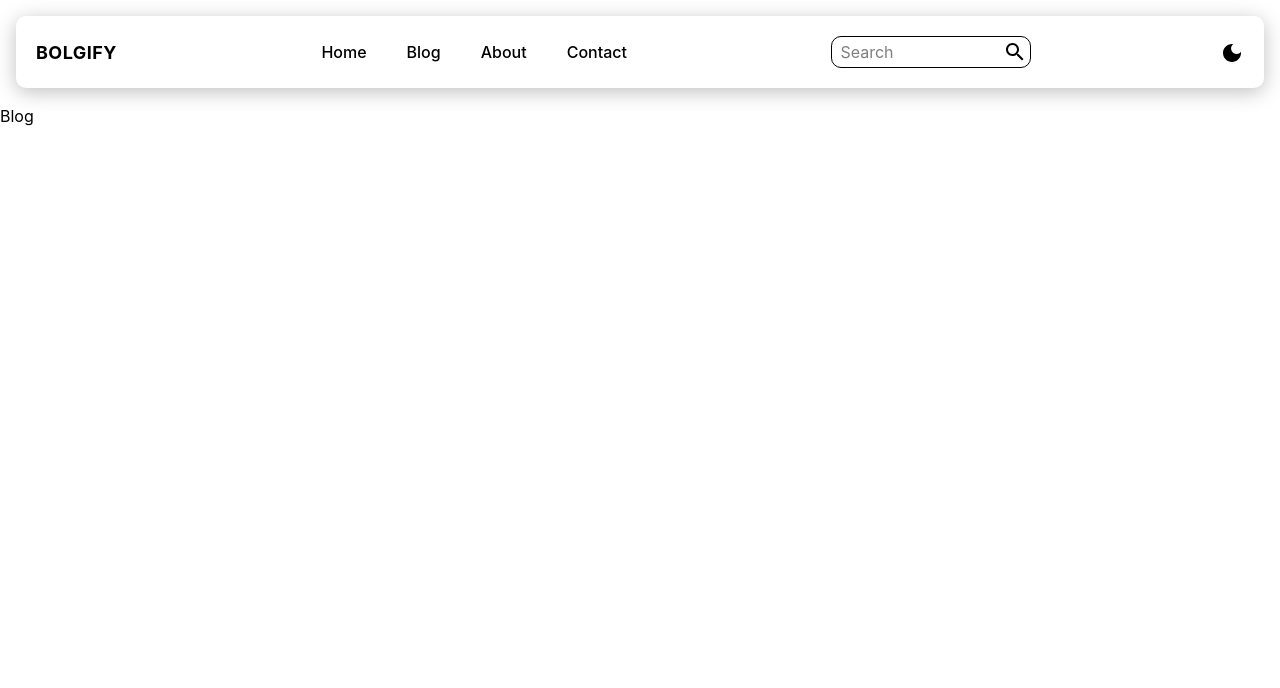
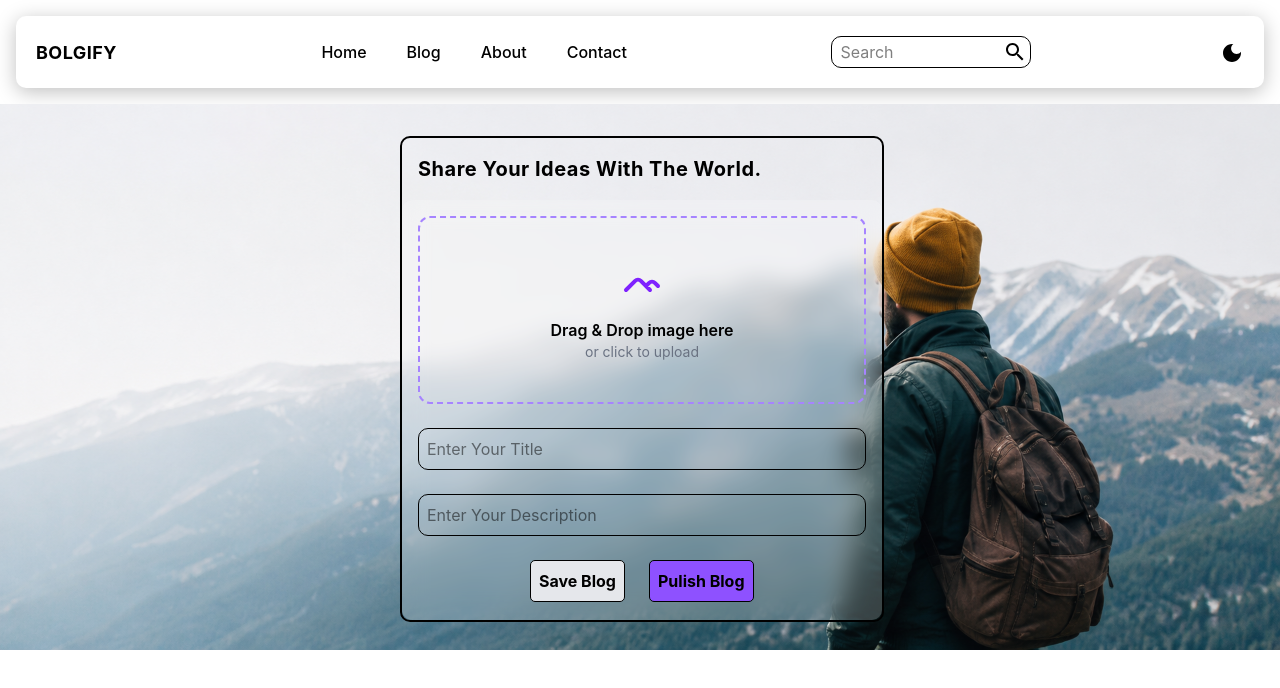
Before and after one commit to rahulrat-hub/blogify, a React app in the folder frontend/: page /blog in a window 1280 px wide. Shown: the top 688 px of the page. Built offline with nearby package versions, Linux system fonts and the light colour scheme; the HTML template or start-up script is replaced by a standard one.

Commit message:
blog frontend

```diff
--- a/frontend/src/pages/Blog.jsx
+++ b/frontend/src/pages/Blog.jsx
@@ -1,9 +1,76 @@
-import React from 'react'
+import React from "react";
+import bgr from "../assets/bgr.png";
 
 function Blog() {
   return (
-    <div>Blog</div>
-  )
+    <div className="min-screen w-full relative">
+      <img src={bgr} alt="" className="h-full w-full" />
+
+      <div className="absolute top-2 left-100 border-2 rounded-[10px] my-6">
+        <h1 className="text-[20px] font-bold tracking-wide p-4">
+          Share Your Ideas With The World.
+        </h1>
+
+        <form
+          className="p-4 space-y-6 backdrop-blur-md
+         bg-white/20 h-105 w-120 rounded-[10px] "
+        >
+          {/* <input
+            type="text"
+            className="w-full border rounded-[10px] p-2 outline-none"
+            placeholder="Enter Your Image"
+          /> */}
+
+          <div className="border-2 border-dashed border-violet-400 rounded-xl p-10 flex flex-col items-center justify-center cursor-pointer hover:bg-violet-50 transition">
+            <label
+              htmlFor="image-upload"
+              className="cursor-pointer flex flex-col items-center"
+            >
+              <svg
+                xmlns="http://www.w3.org/2000/svg"
+                className="w-12 h-12 text-violet-600"
+                fill="none"
+                viewBox="0 0 24 24"
+                stroke="currentColor"
+              >
+                <path
+                  strokeLinecap="round"
+                  strokeLinejoin="round"
+                  strokeWidth={2}
+                  d="M4 16l4.586-4.586a2 2 0 012.828 0L16 16m-2-2l1.586-1.586a2 2 0 012.828 0L20 14"
+                />
+              </svg>
+
+              <p className="mt-3 font-semibold">Drag & Drop image here</p>
+
+              <p className="text-gray-500 text-sm">or click to upload</p>
+            </label>
+
+            <input id="image-upload" type="file" className="hidden" />
+          </div>
+
+          <input
+            type="text"
+            className="w-full border rounded-[10px] p-2 outline-none"
+            placeholder="Enter Your Title"
+          />
+
+          <input
+            type="text"
+            className="w-full border rounded-[10px] p-2 outline-none"
+            placeholder="Enter Your Description"
+          />
+
+          <div className="flex gap-6 px-28">
+            <button className="border rounded-[5px] p-2 font-bold bg-gray-200 cursor-pointer">Save Blog</button>
+
+          <button className="border rounded-[5px] p-2 bg-violet-500 font-bold cursor-pointer">Pulish Blog</button>
+          </div>
+
+       </form>
+      </div>
+    </div>
+  );
 }
 
-export default Blog
+export default Blog;
```
Also changed, not shown: frontend/src/assets/bgr.png (added).
